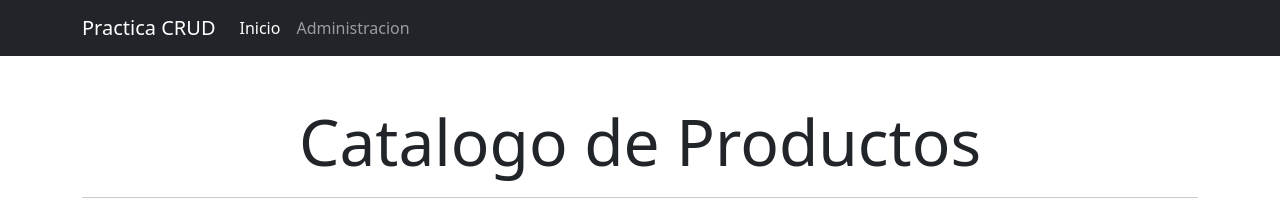
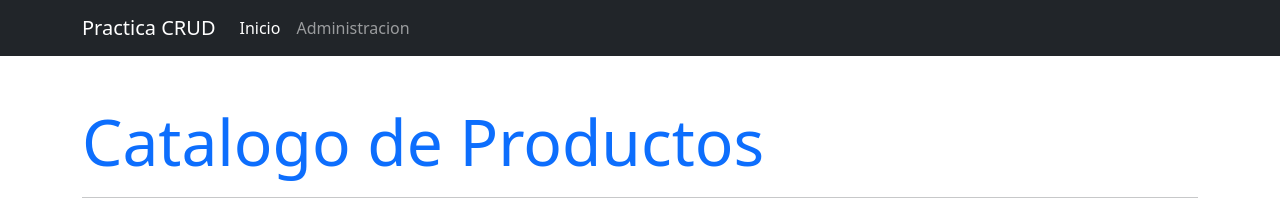
Before and after one commit to Italy76/Comision-18-i, a plain HTML site: page index.html in a window 1280 px wide. Drawn offline with Linux system fonts and the light colour scheme.

Commit message:
cambie estio del titulo

```diff
--- a/index.html
+++ b/index.html
@@ -41,7 +41,7 @@
     </header>
     <main class="container">
       <section>
-        <h1 class="display-3 mt-5 text-center">Catalogo de Productos</h1>
+        <h1 class="display-3 mt-5 text-primary">Catalogo de Productos</h1>
         <hr />
         <article class="row" id='grillaPrincipal'>
 
```
